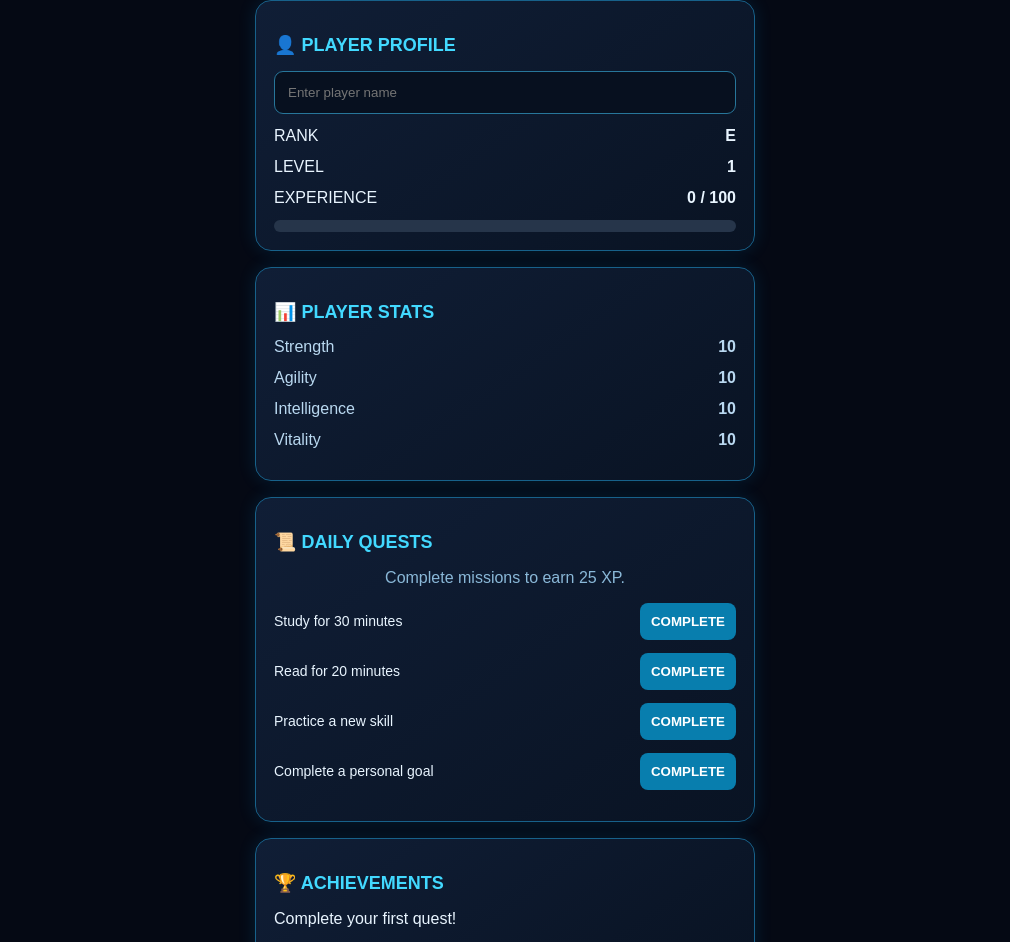
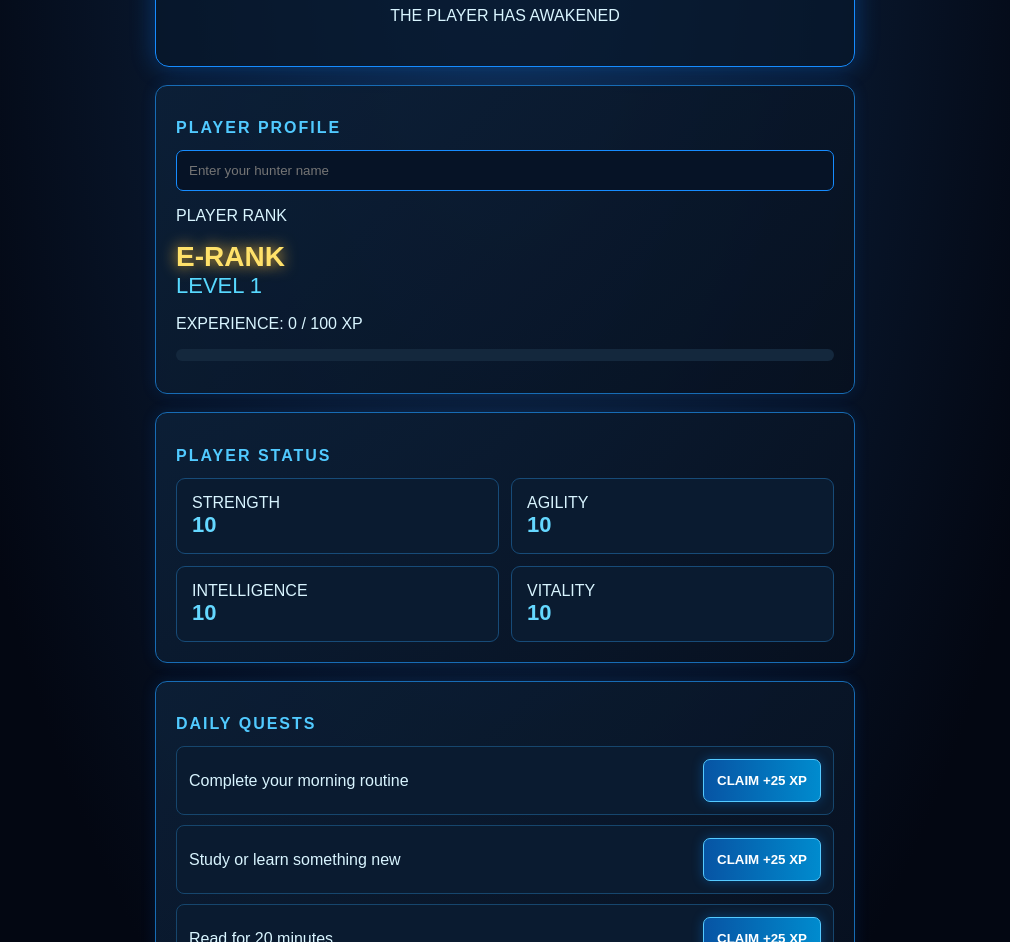
Before and after one commit to attilisrihari8-spec/Shadow-style, a plain HTML site: page index.html in a window 1280 px wide. Shown: the part 133-1075 px from the top of the page, without its empty margins (135-1145 px from the left). Drawn offline with Linux system fonts and the light colour scheme.

Commit message:
Refactor index.html for improved layout and design
Updated HTML structure and styles for Shadow System.

```diff
--- a/index.html
+++ b/index.html
@@ -2,176 +2,326 @@
 <!DOCTYPE html>
 <html lang="en">
 <head>
-<meta name="viewport" content="width=device-width,initial-scale=1">
-<title>SHADOW SYSTEM</title>
+<meta charset="UTF-8">
+<meta name="viewport" content="width=device-width, initial-scale=1.0">
+<title>Shadow System</title>
+
 <style>
-*{box-sizing:border-box}
-body{
- margin:0;background:#050914;color:#e9f5ff;
- font-family:Arial,sans-serif;padding:18px;
+* {
+  box-sizing: border-box;
 }
-main{max-width:500px;margin:auto}
-h1{text-align:center;color:#42d9ff;letter-spacing:4px}
-.sub{text-align:center;color:#8ab8d8}
-.card{
- background:linear-gradient(145deg,#101e36,#091323);
- border:1px solid #17618a;border-radius:16px;
- padding:18px;margin:16px 0;
- box-shadow:0 0 18px #00aaff22;
+
+body {
+  margin: 0;
+  min-height: 100vh;
+  padding: 20px;
+  color: #d9f5ff;
+  background:
+    radial-gradient(ellipse at top, #102c50, #030712 65%);
+  font-family: Arial, sans-serif;
 }
-h2{color:#42d9ff;font-size:18px}
-input{
- width:100%;padding:13px;border-radius:9px;
- background:#07101f;color:white;border:1px solid #27769a;
+
+.system {
+  max-width: 700px;
+  margin: auto;
 }
-.row{display:flex;justify-content:space-between;margin:13px 0}
-.bar{height:12px;background:#26354a;border-radius:20px;overflow:hidden}
-.fill{height:100%;background:#35d8ff;width:0%;transition:.3s}
-button{
- background:#087eae;color:white;border:0;
- padding:11px;border-radius:8px;font-weight:bold;
+
+.header {
+  text-align: center;
+  padding: 25px 10px;
+  border: 1px solid #168cff;
+  background: #07182cbb;
+  box-shadow: 0 0 25px #007bff55;
+  border-radius: 14px;
 }
-.quest{display:flex;align-items:center;justify-content:space-between;gap:8px;margin:13px 0}
-.quest span{font-size:14px}
-button:disabled{background:#34516a}
-#message{color:#69dcff;min-height:22px}
-.stat{color:#b9d8f0}
+
+.header h1 {
+  color: #55caff;
+  letter-spacing: 5px;
+  text-shadow: 0 0 15px #008cff;
+}
+
+.status {
+  color: #54ffb0;
+  letter-spacing: 3px;
+  font-size: 12px;
+}
+
+.panel {
+  margin-top: 18px;
+  padding: 20px;
+  background: linear-gradient(135deg,#0c2038dd,#07101fdd);
+  border: 1px solid #176cb5;
+  border-radius: 12px;
+  box-shadow: 0 0 15px #006eff22;
+}
+
+.panel h2 {
+  color: #51caff;
+  font-size: 16px;
+  letter-spacing: 2px;
+}
+
+input {
+  width: 100%;
+  padding: 12px;
+  color: white;
+  background: #061326;
+  border: 1px solid #168cff;
+  border-radius: 7px;
+  outline: none;
+}
+
+.rank {
+  color: #ffe16a;
+  font-size: 28px;
+  font-weight: bold;
+  text-shadow: 0 0 15px #ffbd36;
+}
+
+.level {
+  font-size: 22px;
+  color: #58d9ff;
+}
+
+.bar {
+  height: 12px;
+  background: #14283d;
+  border-radius: 20px;
+  overflow: hidden;
+  margin: 12px 0;
+}
+
+.fill {
+  height: 100%;
+  width: 0%;
+  background: linear-gradient(90deg,#007bff,#62eaff);
+  box-shadow: 0 0 15px #00aaff;
+  transition: width .5s;
+}
+
+.stats {
+  display: grid;
+  grid-template-columns: 1fr 1fr;
+  gap: 12px;
+}
+
+.stat {
+  padding: 15px;
+  background: #0a1b30;
+  border: 1px solid #174b78;
+  border-radius: 9px;
+}
+
+.stat strong {
+  color: #65d8ff;
+  font-size: 22px;
+}
+
+button {
+  width: 100%;
+  padding: 13px;
+  margin-top: 10px;
+  color: white;
+  background: linear-gradient(90deg,#0754a4,#008bce);
+  border: 1px solid #55caff;
+  border-radius: 7px;
+  font-weight: bold;
+  cursor: pointer;
+  box-shadow: 0 0 12px #008cff55;
+}
+
+button:active {
+  transform: scale(.97);
+}
+
+.quest {
+  display: flex;
+  justify-content: space-between;
+  align-items: center;
+  gap: 10px;
+  padding: 12px;
+  margin: 10px 0;
+  background: #0a1b30;
+  border: 1px solid #16466d;
+  border-radius: 8px;
+}
+
+.quest button {
+  width: auto;
+  min-width: 90px;
+  margin: 0;
+}
+
+.done {
+  color: #5affb0;
+  border-color: #26c985;
+}
+
+.notification {
+  text-align: center;
+  color: #66dfff;
+  animation: glow 2s infinite alternate;
+}
+
+@keyframes glow {
+  from { text-shadow: 0 0 5px #00aaff; }
+  to { text-shadow: 0 0 20px #00cfff; }
+}
+
+.footer {
+  text-align: center;
+  margin: 25px 0;
+  color: #527b9c;
+  font-size: 11px;
+}
 </style>
 </head>
+
 <body>
-<main>
-<h1>⚡ SHADOW SYSTEM</h1>
-<p class="sub">[ PLAYER AWAKENING COMPLETE ]</p>
+<div class="system">
 
-<div class="card">
-<h2>👤 PLAYER PROFILE</h2>
-<input id="name" placeholder="Enter player name">
-<div class="row"><span>RANK</span><b id="rank">E</b></div>
-<div class="row"><span>LEVEL</span><b id="level">1</b></div>
-<div class="row"><span>EXPERIENCE</span><b id="xp">0 / 100</b></div>
-<div class="bar"><div class="fill" id="bar"></div></div>
+  <div class="header">
+    <div class="status">● SYSTEM ONLINE</div>
+    <h1>SHADOW SYSTEM</h1>
+    <p>THE PLAYER HAS AWAKENED</p>
   </div>
 
-<div class="card">
-<h2>📊 PLAYER STATS</h2>
-<div class="row stat">Strength <b id="str">10</b></div>
-<div class="row stat">Agility <b id="agi">10</b></div>
-<div class="row stat">Intelligence <b id="int">10</b></div>
-<div class="row stat">Vitality <b id="vit">10</b></div>
+  <div class="panel">
+    <h2>PLAYER PROFILE</h2>
+    <input id="playerName" placeholder="Enter your hunter name">
+    <p>PLAYER RANK</p>
+    <div class="rank" id="rank">E-RANK</div>
+    <div class="level">LEVEL <span id="level">1</span></div>
+    <p>EXPERIENCE: <span id="xp">0</span> / 100 XP</p>
+    <div class="bar"><div class="fill" id="xpBar"></div></div>
   </div>
 
-<div class="card">
-<h2>📜 DAILY QUESTS</h2>
-<p class="sub">Complete missions to earn 25 XP.</p>
+  <div class="panel">
+    <h2>PLAYER STATUS</h2>
+    <div class="stats">
+      <div class="stat">STRENGTH<br><strong id="str">10</strong></div>
+      <div class="stat">AGILITY<br><strong id="agi">10</strong></div>
+      <div class="stat">INTELLIGENCE<br><strong id="intel">10</strong></div>
+      <div class="stat">VITALITY<br><strong id="vit">10</strong></div>
+    </div>
+  </div>
+
+  <div class="panel">
+    <h2>DAILY QUESTS</h2>
     <div id="quests"></div>
   </div>
 
-<div class="card">
-<h2>🏆 ACHIEVEMENTS</h2>
-<p id="achievement">Complete your first quest!</p>
+  <div class="panel">
+    <h2>SYSTEM MESSAGE</h2>
+    <p class="notification" id="message">
+      Welcome, Player. Your journey begins now.
+    </p>
+    <button onclick="resetSystem()">RESET SYSTEM</button>
   </div>
 
-<div class="card">
-<h2>🔔 SYSTEM MESSAGE</h2>
-<p id="message">Welcome, Hunter. Your journey begins.</p>
-<button onclick="resetGame()">RESET PROGRESS</button>
+  <div class="footer">
+    SHADOW SYSTEM // PLAYER DEVELOPMENT PROGRAM
   </div>
-</main>
+</div>
 
 <script>
-const tasks=[
-"Study for 30 minutes",
+let data = JSON.parse(localStorage.getItem("shadowData")) || {
+  name: "",
+  level: 1,
+  xp: 0,
+  stats: [10,10,10,10],
+  completed: []
+};
+
+const missions = [
+  "Complete your morning routine",
+  "Study or learn something new",
   "Read for 20 minutes",
-"Practice a new skill",
   "Complete a personal goal"
 ];
 
-let data;
-try{
- data=JSON.parse(localStorage.getItem("shadowData"));
-}catch(e){data=null}
-
-if(!data || typeof data!=="object"){
- data={name:"",level:1,xp:0,done:[],day:new Date().toDateString()};
-}
-if(!Array.isArray(data.done))data.done=[];
-if(!Number.isFinite(data.level)||data.level<1)data.level=1;
-if(!Number.isFinite(data.xp)||data.xp<0)data.xp=0;
-
-function save(){
- localStorage.setItem("shadowData",JSON.stringify(data));
+function save() {
+  localStorage.setItem("shadowData", JSON.stringify(data));
 }
 
-function render(){
- document.getElementById("name").value=data.name;
- document.getElementById("level").textContent=data.level;
- document.getElementById("xp").textContent=data.xp+" / 100";
- document.getElementById("bar").style.width=data.xp+"%";
- document.getElementById("rank").textContent=
- data.level>=20?"S":data.level>=10?"A":
- data.level>=5?"B":"E";
+function render() {
+  document.getElementById("playerName").value = data.name;
+  document.getElementById("level").textContent = data.level;
+  document.getElementById("xp").textContent = data.xp;
+  document.getElementById("xpBar").style.width = data.xp + "%";
 
- ["str","agi","int","vit"].forEach(id=>{
- document.getElementById(id).textContent=
- 10+(data.level-1)*2;
+  document.getElementById("rank").textContent =
+    data.level >= 30 ? "S-RANK" :
+    data.level >= 15 ? "A-RANK" :
+    data.level >= 7 ? "B-RANK" : "E-RANK";
+
+  ["str","agi","intel","vit"].forEach((id,i) => {
+    document.getElementById(id).textContent = data.stats[i];
   });
 
- let list=document.getElementById("quests");
- list.innerHTML="";
+  document.getElementById("quests").innerHTML = "";
 
- tasks.forEach((task,i)=>{
- let row=document.createElement("div");
- row.className="quest";
- let span=document.createElement("span");
- span.textContent=task;
- let btn=document.createElement("button");
- btn.textContent=data.done.includes(i)?"DONE":"COMPLETE";
- btn.disabled=data.done.includes(i);
- btn.onclick=()=>complete(i);
- row.append(span,btn);
- list.append(row);
+  missions.forEach((mission,i) => {
+    let done = data.completed.includes(i);
+    let item = document.createElement("div");
+    item.className = "quest" + (done ? " done" : "");
+
+    let label = document.createElement("span");
+    label.textContent = mission;
+
+    let button = document.createElement("button");
+    button.textContent = done ? "COMPLETED" : "CLAIM +25 XP";
+    button.disabled = done;
+    button.onclick = () => completeQuest(i);
+
+    item.append(label,button);
+    document.getElementById("quests").appendChild(item);
   });
-
- document.getElementById("achievement").textContent=
- data.level>=5?"⭐ Rising Hunter":data.done.length>=1?
- "🏅 First Quest Completed":"Complete your first quest!";
 }
 
-function complete(i){
- if(data.done.includes(i))return;
- data.done.push(i);
- data.xp+=25;
+function completeQuest(i) {
+  if (data.completed.includes(i)) return;
 
- if(data.xp>=100){
- data.xp-=100;
+  data.completed.push(i);
+  data.xp += 25;
+
+  if (data.xp >= 100) {
+    data.xp -= 100;
     data.level++;
- document.getElementById("message").textContent=
- "⚡ LEVEL UP! Your power increased!";
- }else{
- document.getElementById("message").textContent=
- "QUEST COMPLETE! +25 XP";
+    data.stats = data.stats.map(n => n + 2);
+    document.getElementById("message").textContent =
+      "LEVEL UP! YOUR STATS HAVE INCREASED.";
+  } else {
+    document.getElementById("message").textContent =
+      "QUEST COMPLETE. EXPERIENCE ACQUIRED.";
   }
+
   save();
   render();
 }
 
-document.getElementById("name").addEventListener("input",e=>{
- data.name=e.target.value;
+document.getElementById("playerName").addEventListener("input",e => {
+  data.name = e.target.value;
   save();
 });
 
-function resetGame(){
- if(confirm("Are you sure you want to reset?")){
+function resetSystem() {
+  if (!confirm("Reset all player progress?")) return;
+
   localStorage.removeItem("shadowData");
- location.reload();
- }
+  data = {
+    name: "",
+    level: 1,
+    xp: 0,
+    stats: [10,10,10,10],
+    completed: []
+  };
+  document.getElementById("message").textContent =
+    "SYSTEM RESET COMPLETE.";
+  render();
 }
 
-if(data.day!==new Date().toDateString()){
- data.done=[];
- data.day=new Date().toDateString();
- save();
-}
 render();
 </script>
 </body>
```
Lines whose indentation alone changed are shown as unchanged.
